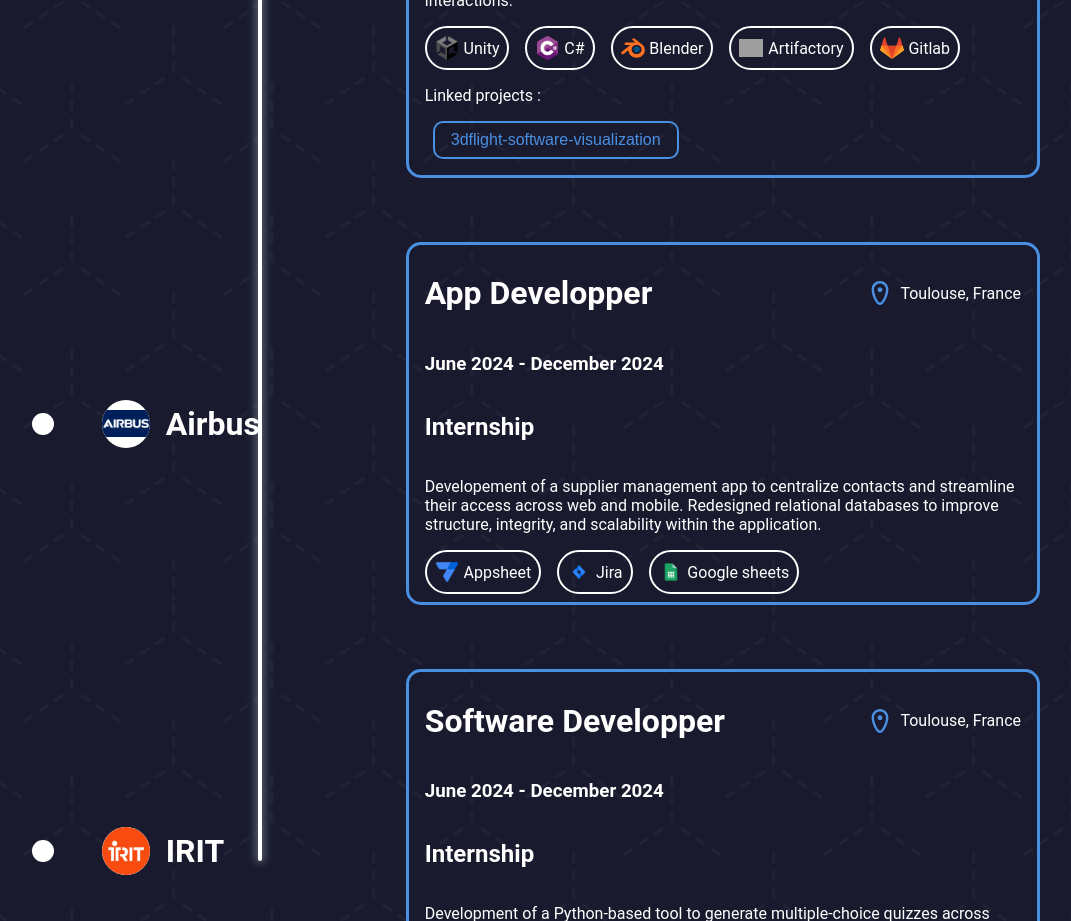
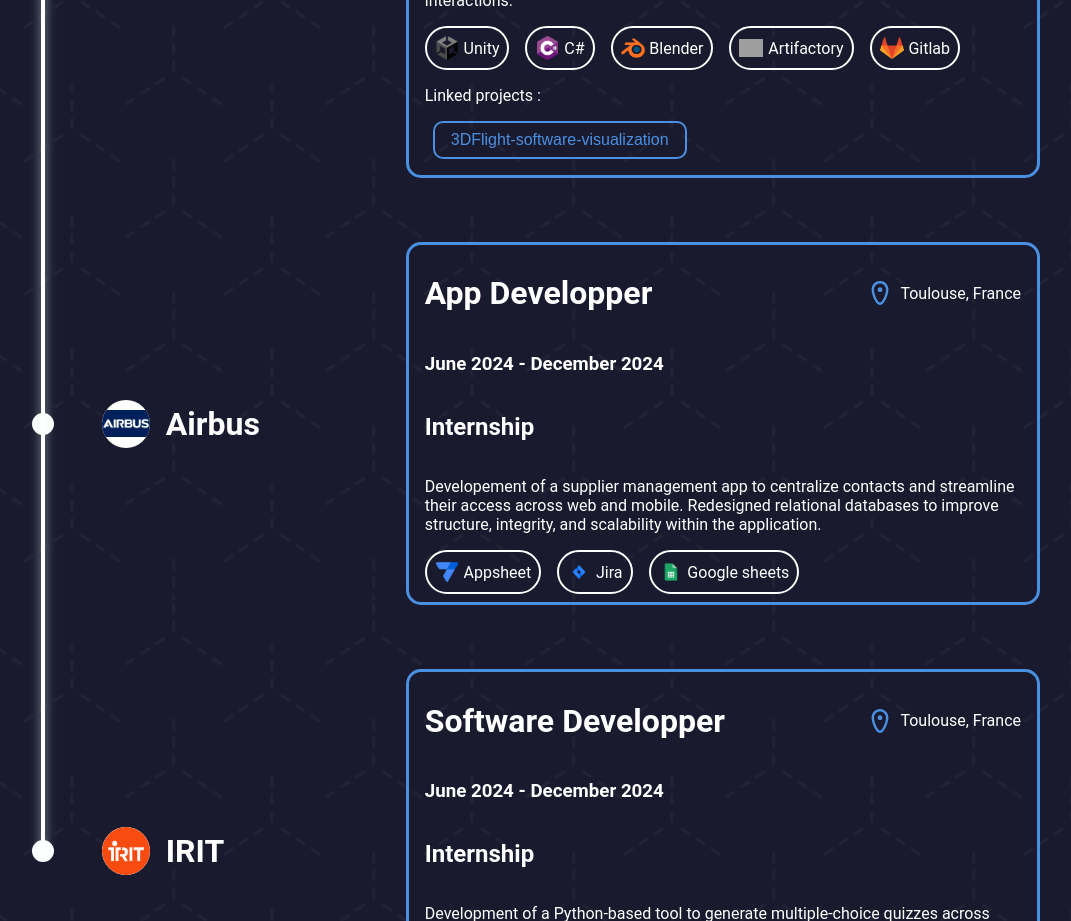
Before and after one commit to antonin-tarrade/portfolio-v2, a React (Create React App) app in the folder eportfolio-app/: page / in a window 1280 px wide. Shown: the part 1560-2481 px from the top of the page, without its empty margins (128-1199 px from the left). Built offline with nearby package versions, Linux system fonts and the light colour scheme; grey boxes are pictures that could not be loaded.

Commit message:
Updated genericity of the timeline using refs

```diff
--- a/eportfolio-app/src/components/Experience.jsx
+++ b/eportfolio-app/src/components/Experience.jsx
@@ -1,9 +1,10 @@
+import React, { forwardRef } from "react";
 import "./Experience.css"
 import Tag from "./Tag.jsx";
 import { useNavigate } from "react-router-dom";
 
 
-const Experience = ({experience}) => {
+const Experience = forwardRef(({ experience }, ref) => {
      const navigate = useNavigate();
 
     const handleClick = (projectslug) => {
@@ -15,7 +16,7 @@
     return (
         <div className="experience-section">
             <div className="experience-point">
-                <span className="dot"/>
+                <span className="dot" ref={ref}/>
                 <div className="experience-header">
                     <img className="experience-logo" src={`icons/${experience.logo}`} alt={experience.company + " logo" }/>
                     <h1 className="experience-company">{experience.company}</h1>
@@ -52,7 +53,7 @@
             </div>
         </div>
     )
-}
+})
 
 
 
--- a/eportfolio-app/src/components/Timeline.css
+++ b/eportfolio-app/src/components/Timeline.css
@@ -5,14 +5,10 @@
 
 .timeline-line {
     position: absolute;
-    left: 24.1em;
-    top: 15.3em;
     width: 4px;
-    height: calc(100% - 28em);
     background: #fff;
     border-radius: 2px;
     z-index: 0;
-    transform: scaleY(0);
     transform-origin: top;
     transition: transform 0.3s cubic-bezier(0.77,0,0.175,1);
     box-shadow: 0 0 8px 2px rgba(255,255,255,0.3), 0 0 16px 4px rgba(80,227,194,0.07);
--- a/eportfolio-app/src/components/Timeline.jsx
+++ b/eportfolio-app/src/components/Timeline.jsx
@@ -3,36 +3,58 @@
 import Experience from "./Experience.jsx";
 
 const Timeline = ({ experiences }) => {
-  const lineRef = useRef(null);
   const containerRef = useRef(null);
-  const [scale, setScale] = useState(0);
+  const firstDotRef = useRef(null);
+  const lastDotRef = useRef(null);
+  const [lineStyle, setLineStyle] = useState({ top: 0, left: 0, height: 0, scale: 0 });
 
   useEffect(() => {
     const onScroll = () => {
-      if (!containerRef.current || !lineRef.current) return;
-      const rect = containerRef.current.getBoundingClientRect();
+      if (!containerRef.current || !firstDotRef.current || !lastDotRef.current) return;
+
+      const containerRect = containerRef.current.getBoundingClientRect();
+      const firstDotRect = firstDotRef.current.getBoundingClientRect();
+      const lastDotRect = lastDotRef.current.getBoundingClientRect();
+
+      // Calculate top and left relative to the container
+      const top = firstDotRect.top - containerRect.top + firstDotRect.height / 2;
+      const left = firstDotRect.left - containerRect.left + firstDotRect.width / 2 - 2; // -2 for half line width
+      const height = lastDotRect.top - firstDotRect.top;
+
+      // Scroll progress calculation
       const windowHeight = window.innerHeight;
-      const totalHeight = rect.height;
-      const offset = 200;
-      const visible = Math.min(windowHeight - rect.top + offset, totalHeight);
-      const progress = Math.max(0, Math.min(visible / totalHeight, 1));
-      setScale(progress);
+      const visible = Math.min(windowHeight - containerRect.top + 100, height);
+      const progress = Math.max(0, Math.min(visible / height, 1));
+
+      setLineStyle({ top, left, height, scale: progress });
     };
 
     window.addEventListener("scroll", onScroll);
+    window.addEventListener("resize", onScroll);
     onScroll();
-    return () => window.removeEventListener("scroll", onScroll);
-  }, []);
+    return () => {
+      window.removeEventListener("scroll", onScroll);
+      window.removeEventListener("resize", onScroll);
+    };
+  }, [experiences.length]);
 
   return (
     <div className="timeline-container" ref={containerRef}>
       <div
-        ref={lineRef}
         className="timeline-line"
-        style={{ transform: `scaleY(${scale})` }}
+        style={{
+          top: `${lineStyle.top}px`,
+          left: `${lineStyle.left}px`,
+          height: `${lineStyle.height}px`,
+          transform: `scaleY(${lineStyle.scale})`,
+        }}
       />
       {experiences.map((exp, idx) => (
-        <Experience key={idx} experience={exp} />
+        <Experience
+          key={idx}
+          experience={exp}
+          ref={idx === 0 ? firstDotRef : idx === experiences.length - 1 ? lastDotRef : null}
+        />
       ))}
     </div>
   );
--- a/eportfolio-app/src/data/experiences.json
+++ b/eportfolio-app/src/data/experiences.json
@@ -16,7 +16,7 @@
             "gitlab"
         ],
         "linkedProjects":[
-            "3dflight-software-visualization"
+            "3DFlight-software-visualization"
         ]
     },
     {
```
